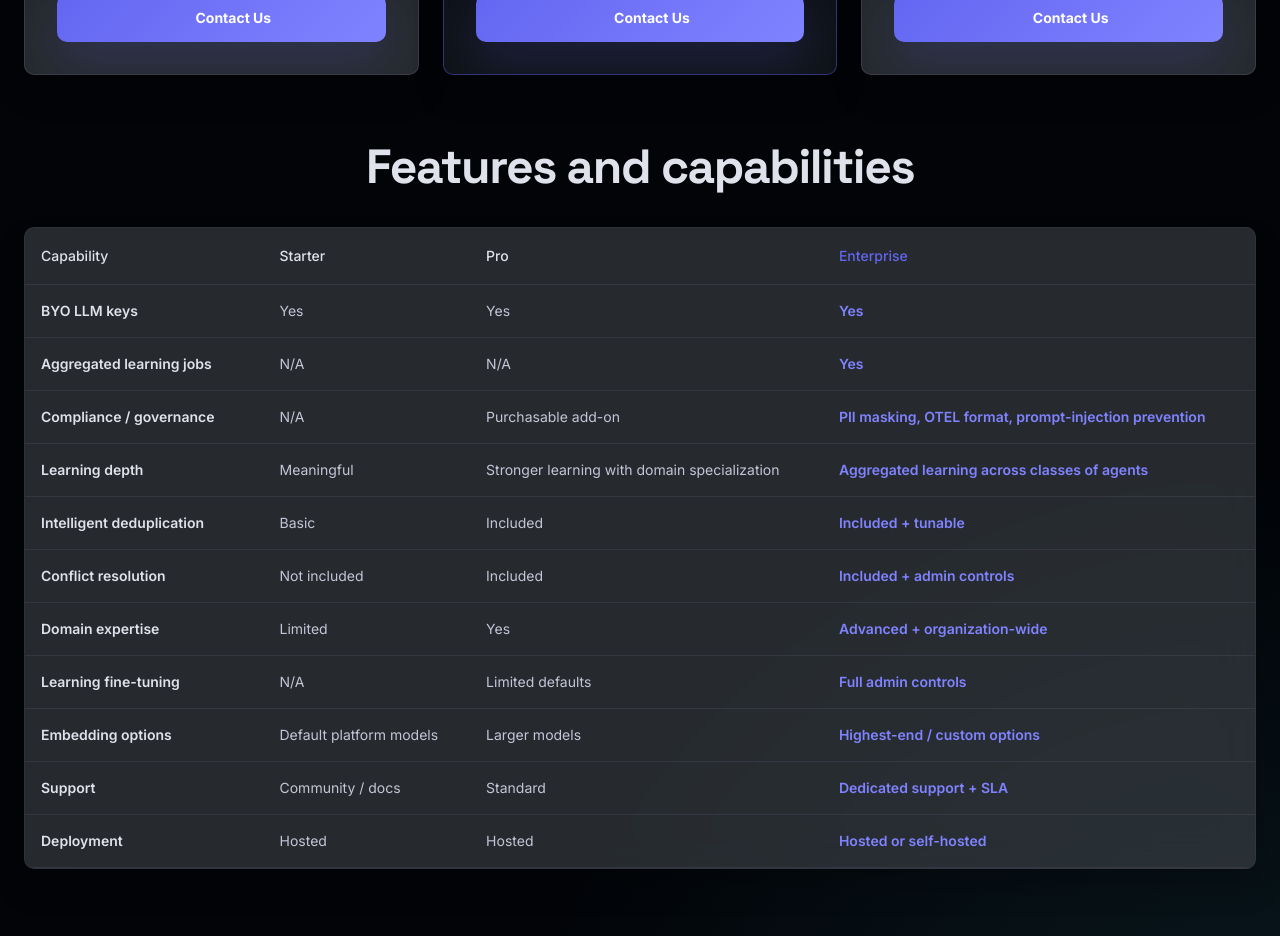
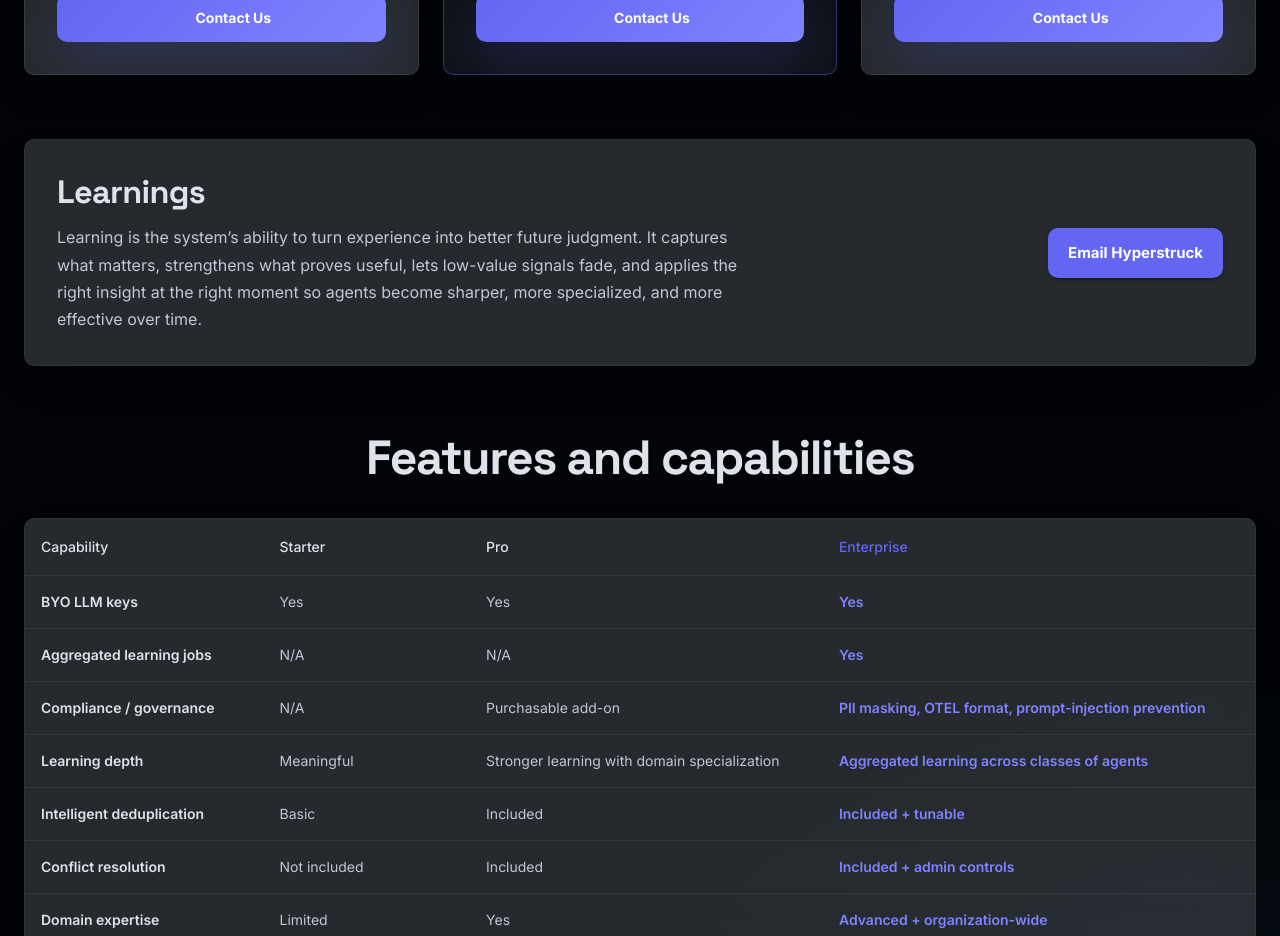
Before and after one commit to hyperstruck/hyperstruck-site, a React (Vite) app: page /pricing in a window 1280 px wide. Shown: the part 1100-2036 px from the top of the page. Built offline with nearby package versions, Linux system fonts and the light colour scheme; some icons are missing.

Commit message:
clarified learning

```diff
--- a/src/components/AppLayout.tsx
+++ b/src/components/AppLayout.tsx
@@ -193,8 +193,7 @@ export default function AppLayout() {
               Product
             </Typography>
             <Stack spacing={1.25} sx={{ mt: 1 }}>
-              {footerLinks.map((item) =>
-                item.to ? (
+              {footerLinks.map((item) => (
                 <Link
                   key={item.label}
                   component={NavLink}
@@ -204,17 +203,7 @@ export default function AppLayout() {
                 >
                   {item.label}
                 </Link>
-                ) : (
-                  <Link
-                    key={item.label}
-                    href={item.href}
-                    underline="hover"
-                    color="text.secondary"
-                  >
-                    {item.label}
-                  </Link>
-                ),
-              )}
+              ))}
             </Stack>
           </Box>
 
--- a/src/pages/PricingPage.tsx
+++ b/src/pages/PricingPage.tsx
@@ -155,6 +155,25 @@ export default function PricingPage() {
           ))}
         </Box>
 
+        <Card sx={{ mt: 8, p: { xs: 3, md: 4 } }}>
+          <Stack
+            direction={{ xs: 'column', md: 'row' }}
+            spacing={3}
+            justifyContent="space-between"
+            alignItems={{ xs: 'flex-start', md: 'center' }}
+          >
+            <Box sx={{ maxWidth: 700 }}>
+              <Typography variant="h4">Learnings</Typography>
+              <Typography color="text.secondary" sx={{ mt: 1.5, lineHeight: 1.7 }}>
+                Learning is the system’s ability to turn experience into better future judgment. It captures what matters, strengthens what proves useful, lets low-value signals fade, and applies the right insight at the right moment so agents become sharper, more specialized, and more effective over time.
+              </Typography>
+            </Box>
+            <Button component="a" href={contactHref} variant="contained" size="large">
+              Email Hyperstruck
+            </Button>
+          </Stack>
+        </Card>
+
         <Box sx={{ mt: 8 }}>
           <Typography variant="h3" textAlign="center" sx={{ mb: 4 }}>
             Features and capabilities
```
Also changed, not shown: 1 other file (tests, documents, lock files or other folders). Lines whose indentation alone changed are shown as unchanged.
